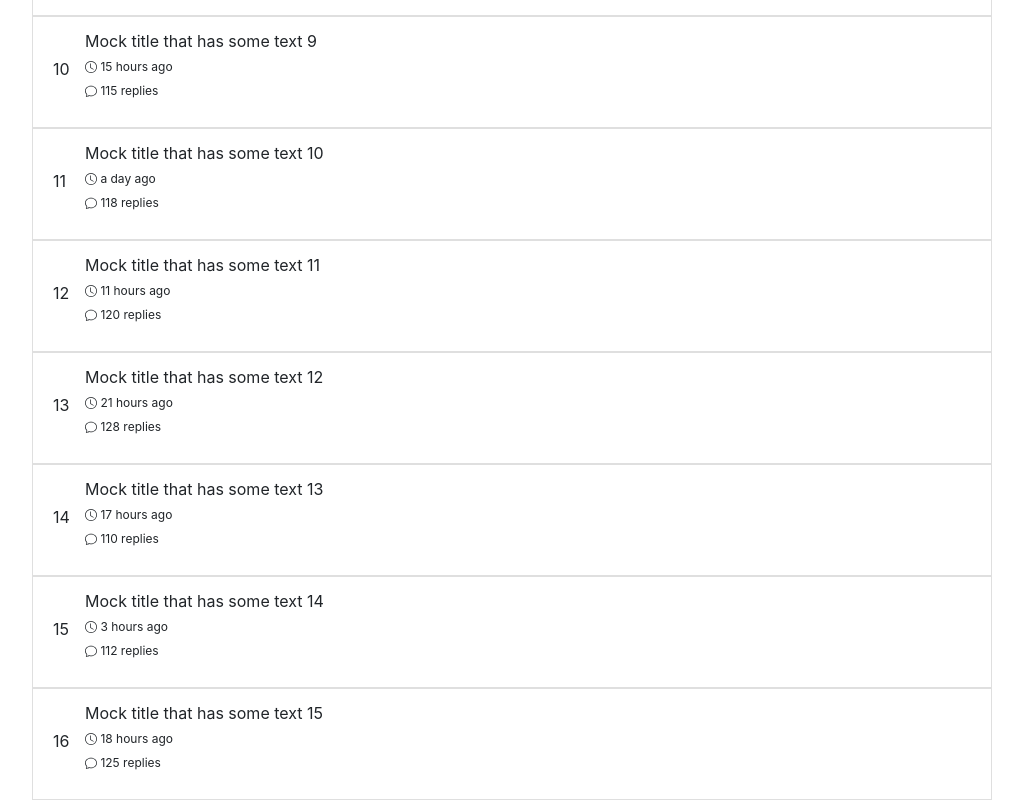
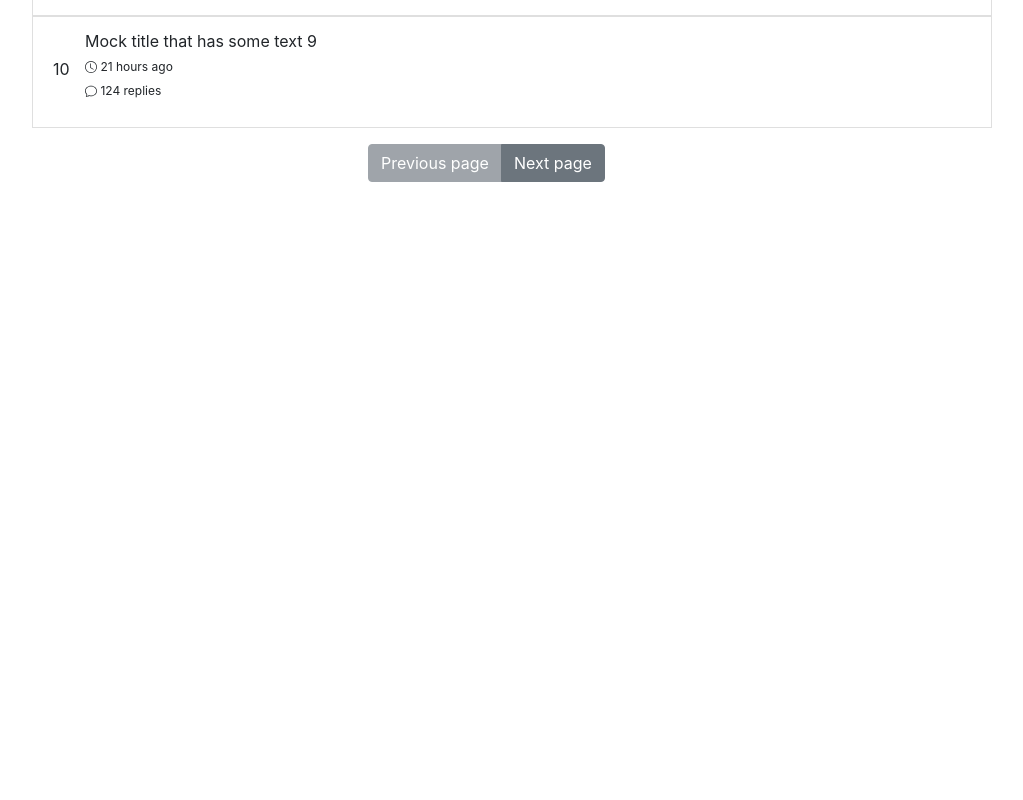
Before and after one commit to miolfo/vue-feed-reader, a Vue app: page / in a window 1280 px wide. Shown: the part 1080-1880 px from the top of the page, without its empty margins (128-1151 px from the left). After the commit the page ends 1278 px from the top, so only its background shows below. Built offline with nearby package versions, Linux system fonts and the light colour scheme.

Commit message:
Added pagination

```diff
--- a/src/App.vue
+++ b/src/App.vue
@@ -15,7 +15,6 @@
 import { Component, Vue } from 'vue-property-decorator'
 import FeedList from './components/FeedList.vue'
 import FeedItem from './model/FeedItem'
-import FeedItemService from './service/FeedItemService'
 import { BNavbar } from 'bootstrap-vue'
 
 @Component({
@@ -26,13 +25,6 @@ import { BNavbar } from 'bootstrap-vue'
 })
 export default class App extends Vue {
   private feedItems: FeedItem[] = []
-
-  created() {
-    const feedItemService = new FeedItemService()
-    feedItemService.getFeedItems(-1, -1).then((res) => {
-      this.feedItems = res
-    })
-  }
 }
 </script>
 
--- a/src/components/FeedList.vue
+++ b/src/components/FeedList.vue
@@ -10,33 +10,17 @@
 import { Component, Prop, Vue } from 'vue-property-decorator'
 import FeedItem from '../model/FeedItem'
 import FeedItemListView from './FeedItemListView.vue'
-import { BListGroup } from 'bootstrap-vue'
+import { BListGroup, BButtonGroup, BButton } from 'bootstrap-vue'
 
 @Component({
   components: {
     FeedItemListView,
-    BListGroup
+    BListGroup,
+    BButtonGroup,
+    BButton
   }
 })
 export default class FeedList extends Vue {
   @Prop() private items!: FeedItem[];
 }
 </script>
-
-<!-- Add "scoped" attribute to limit CSS to this component only -->
-<style scoped>
-h3 {
-  margin: 40px 0 0;
-}
-ul {
-  list-style-type: none;
-  padding: 0;
-}
-li {
-  display: inline-block;
-  margin: 0 10px;
-}
-a {
-  color: #42b983;
-}
-</style>
--- a/src/components/FeedReader.vue
+++ b/src/components/FeedReader.vue
@@ -1,7 +1,14 @@
 <template>
   <div id="feed-reader">
     <FeedList :items="feedItems"/>
+    <div class="pagination-buttons">
+      <b-button-group>
+        <b-button v-on:click="prevPage" v-bind:disabled="prevDisabled">Previous page</b-button>
+        <b-button v-on:click="nextPage">Next page</b-button>
+      </b-button-group>
+    </div>
   </div>
+
 </template>
 
 <script lang="ts">
@@ -18,11 +25,48 @@ import FeedItemService from '../service/FeedItemService'
 export default class FeedReader extends Vue {
   private feedItems: FeedItem[] = []
 
+  private readonly count = 10
+  private page = 0
+  private prevDisabled = true
+  private readonly feedItemService = new FeedItemService()
+
   created() {
-    const feedItemService = new FeedItemService()
-    feedItemService.getFeedItems(-1, -1).then((res) => {
+    this.feedItemService.getFeedItems(0, this.count).then((res) => {
+      this.feedItems = res
+    })
+  }
+
+  nextPage() {
+    this.page++
+    if (this.page > 0) {
+      this.prevDisabled = false
+    }
+    const start = this.page * this.count
+    const end = start + this.count
+    this.feedItemService.getFeedItems(start, end).then((res) => {
+      this.feedItems = res
+    })
+  }
+
+  prevPage() {
+    this.page--
+    if (this.page < 1) {
+      this.prevDisabled = true
+    }
+    const start = this.page * this.count
+    const end = start + this.count
+    this.feedItemService.getFeedItems(start, end).then((res) => {
       this.feedItems = res
     })
   }
 }
 </script>
+
+<style scoped>
+  .pagination-buttons {
+    padding-top: 1rem;
+    padding-bottom: 1rem;
+    width: 30%;
+    margin: auto;
+  }
+</style>
--- a/src/service/FeedItemService.ts
+++ b/src/service/FeedItemService.ts
@@ -11,7 +11,7 @@ export default class FeedItemService {
 
   // eslint-disable-next-line @typescript-eslint/no-unused-vars
   public getFeedItems(start: number, end: number): Promise<FeedItem[]> {
-    return this.feedDataSource.getFeedItems(-1, -1)
+    return this.feedDataSource.getFeedItems(start, end)
   }
 
   public getFeedItem(id: string): Promise<FeedItem> {
--- a/src/service/MockDataSource.ts
+++ b/src/service/MockDataSource.ts
@@ -9,7 +9,10 @@ export default class MockDataSource implements FeedDataSource {
   getFeedItems(start: number, end: number): Promise<FeedItem[]> {
     return new Promise((resolve) => {
       // Timeout for mock data source to simulate network delay
-      setTimeout(() => resolve(this.mockFeedItems), 1000)
+      setTimeout(() => {
+        const items = this.mockFeedItems.slice(start, end)
+        resolve(items)
+      }, 1000)
     })
   }
 
@@ -23,7 +26,7 @@ export default class MockDataSource implements FeedDataSource {
 
   constructor() {
     this.mockFeedItems = []
-    for (let i = 0; i < 25; i++) {
+    for (let i = 0; i < 100; i++) {
       const mockFeedItem = new FeedItem()
       mockFeedItem.setTitle('Mock title that has some text ' + i)
       mockFeedItem.setId(i.toString())
```
